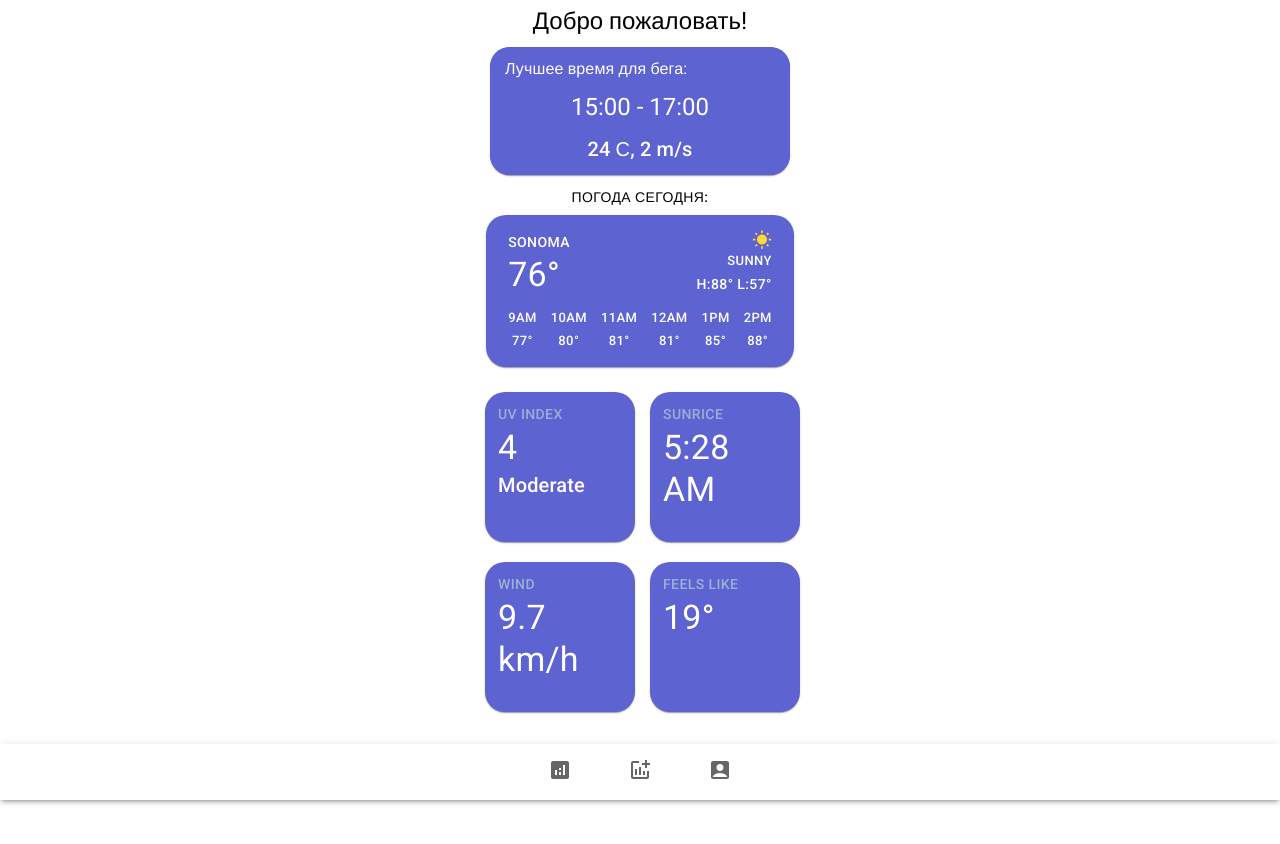
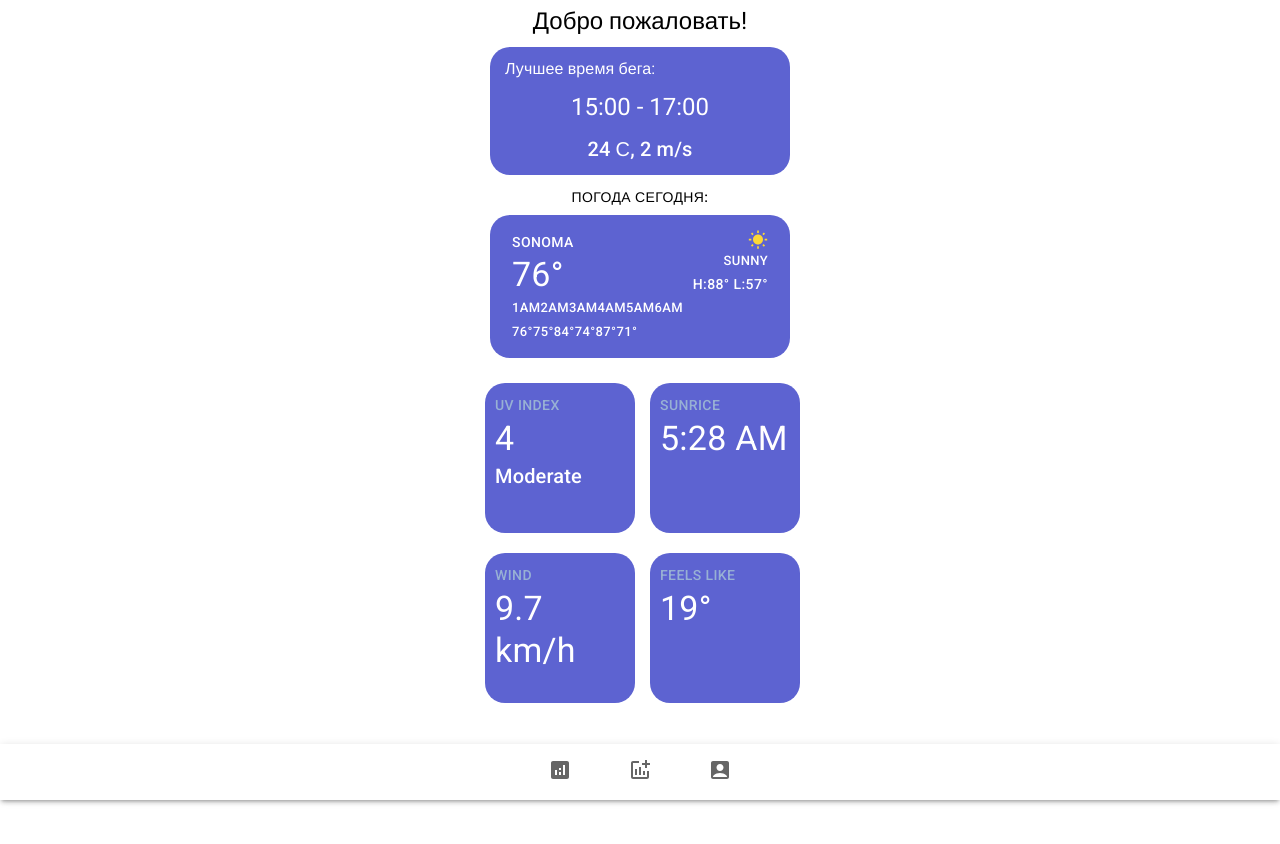
Before and after one commit to RussianFrost/Run-Weather, a React (Create React App) app: page / in a window 1280 px wide. Shown: the top 844 px of the page. After the commit the page ends 800 px from the top, so only its background shows below. Built offline with nearby package versions, Linux system fonts and the light colour scheme; a web font is replaced by a local one.

Commit message:
Error correction 1/2

```diff
--- a/src/App.css
+++ b/src/App.css
@@ -8,8 +8,3 @@
   justify-content: center;
   width: 100%;
 }
-
-/*.App-body {*/
-/*  display: flex;*/
-/*  justify-content: center;*/
-/*}*/
--- a/src/components/WearthDayBlock.tsx
+++ /dev/null
@@ -1,31 +0,0 @@
-import React from "react";
-import { Typography } from "@mui/material";
-import WbSunnyIcon from "@mui/icons-material/WbSunny";
-import { yellow } from "@mui/material/colors";
-
-type WeatherDayProps = {
-  city: any;
-  weatherdata: any;
-  weatheraverage: any;
-  weatherstatus: any;
-};
-
-const WeatherDayBlock: React.FC<WeatherDayProps> = (weatherday) => {
-  return (
-    <div className="wearth-block-status">
-      <div className="wearth-city">
-        <Typography variant="button"> {weatherday.city} </Typography>
-        <Typography variant="h4"> {weatherday.weatherdata} </Typography>
-      </div>
-      <div className="wearth-status">
-        <WbSunnyIcon fontSize="small" sx={{ color: yellow[600] }} />
-        <Typography variant="button" fontSize="small">
-          {weatherday.weatherstatus}
-        </Typography>
-        <Typography variant="button">{weatherday.weatheraverage}</Typography>
-      </div>
-    </div>
-  );
-};
-
-export default WeatherDayBlock;
--- a/src/components/WearthWeekBlock.tsx
+++ /dev/null
@@ -1,24 +0,0 @@
-import React from "react";
-import { Typography } from "@mui/material";
-
-type WeatherWeekProps = {
-  time: any;
-  degrees: any;
-};
-
-const WeatherWeekBlock: React.FC<WeatherWeekProps> = (weatherweek) => {
-  return (
-    <div className="wearth-week">
-      <div className="wearth-day">
-        <Typography variant="button" fontSize="small">
-          {weatherweek.time}
-        </Typography>
-        <Typography variant="button" fontSize="small">
-          {weatherweek.degrees}
-        </Typography>
-      </div>
-    </div>
-  );
-};
-
-export default WeatherWeekBlock;
--- a/src/components/WearthWelcomeContainer.tsx
+++ /dev/null
@@ -1,26 +0,0 @@
-import React from "react";
-import "../pages/Home/Home.css";
-import { Typography } from "@mui/material";
-
-type WeatherDayBlock = {
-  time: any;
-  data: any;
-};
-
-const WeatherWelcomeContainer: React.FC<WeatherDayBlock> = (weatherday) => {
-  return (
-    <div className="wearth-block">
-      <Typography variant="body1" className="values-wearth-name">
-        Лучшее время для бега:
-      </Typography>
-      <Typography variant="h5" className="values-wearth">
-        {weatherday.time}
-      </Typography>
-      <Typography variant="h6" className="values-wearth">
-        {weatherday.data}
-      </Typography>
-    </div>
-  );
-};
-
-export default WeatherWelcomeContainer;
--- /dev/null
+++ b/src/components/WearthWelcomeContainer/WearthWelcomeContainer.tsx
@@ -0,0 +1,27 @@
+import React from "react";
+import "../WearthWelcomeContainer/WeatherWelcomeContainer.css";
+import { Typography, Paper } from "@mui/material";
+
+type WeatherDayBlock = {
+  title: string;
+  time: string;
+  data: string;
+};
+
+const WeatherWelcomeContainer: React.FC<WeatherDayBlock> = (weatherDay) => {
+  return (
+    <div className="weather-block">
+      <Typography variant="body1" className="values-weather-name">
+        {weatherDay.title}
+      </Typography>
+      <Typography variant="h5" className="values-weather">
+        {weatherDay.time}
+      </Typography>
+      <Typography variant="h6" className="values-weather">
+        {weatherDay.data}
+      </Typography>
+    </div>
+  );
+};
+
+export default WeatherWelcomeContainer;
--- /dev/null
+++ b/src/components/WearthWelcomeContainer/WeatherWelcomeContainer.css
@@ -0,0 +1,19 @@
+.weather-block {
+  width: 300px;
+  height: auto;
+  background-color: #5d63d1;
+  color: white;
+  border-radius: 20px;
+}
+.values-weather-name {
+  padding-top: 10px;
+  padding-left: 15px;
+  padding-bottom: 10px;
+}
+.values-weather {
+  display: flex;
+  justify-content: center;
+  padding-bottom: 10px;
+}
+
+/* Пофикшено */
--- /dev/null
+++ b/src/components/WeatherMicroContainer/WeatherMicroContainer.css
@@ -0,0 +1,16 @@
+.micro-blocks {
+  width: 130px;
+  height: 130px;
+  display: flex;
+  flex-direction: column;
+  padding: 10px;
+  margin-left: 10px;
+  margin-right: 5px;
+  margin-bottom: 20px;
+  background-color: #5d63d1;
+  border-radius: 20px;
+  color: white;
+}
+.micro-name {
+  color: rgb(152, 177, 212);
+}
--- a/src/components/WearthMicroContainers.tsx
+++ b/src/components/WeatherMicroContainer/WeatherMicroContainers.tsx
@@ -1,6 +1,6 @@
 import React from "react";
-import { Paper, Typography } from "@mui/material";
-import wearthWeekBlock from "./WearthWeekBlock";
+import { Typography } from "@mui/material";
+import "../WeatherMicroContainer/WeatherMicroContainer.css";
 
 type WearherMicroBlocks = {
   type: any;
@@ -12,12 +12,8 @@ type WearherMicroBlocks = {
 
 const WeatherMicroContainers: React.FC<WearherMicroBlocks> = (wearhermicro) => {
   return (
-    <div className="wether-micro-name">
-      <Typography
-        variant="button"
-        className="micro-name"
-        sx={{ color: "rgb(152,177,212)" }}
-      >
+    <div className="micro-blocks">
+      <Typography variant="button" className="micro-name">
         {wearhermicro.type}
       </Typography>
       <Typography variant="h4">{wearhermicro.data}</Typography>
--- /dev/null
+++ b/src/components/WeatherWeekBlock/WeatherWeekBlock.css
@@ -0,0 +1,48 @@
+.weather-block-status {
+  display: flex;
+  flex-direction: column;
+  padding-bottom: 10px;
+  border-radius: 20px;
+  color: white;
+  background-color: #5d63d1;
+  width: 270px;
+  height: auto;
+  padding: 15px 15px 15px 15px;
+}
+.weather-city {
+  display: flex;
+  flex-direction: column;
+  align-items: flex-start;
+  padding-left: 7px;
+}
+.weather-status {
+  display: flex;
+  flex-direction: column;
+  align-items: flex-end;
+  padding-right: 7px;
+}
+.weather-week {
+  display: flex;
+}
+.weather-day {
+  display: flex;
+
+  justify-content: center;
+  flex-direction: column;
+  padding-left: 7px;
+  padding-right: 7px;
+}
+.weather-now {
+  display: flex;
+  justify-content: space-between;
+}
+.weather-hour{
+  display: flex;
+  align-items: center;
+  justify-content: center;
+}
+.weather-degress{
+  display: flex;
+  align-items: center;
+  justify-content: center;
+}
--- /dev/null
+++ b/src/components/WeatherWeekBlock/WeatherWeekBlock.tsx
@@ -0,0 +1,54 @@
+import React from "react";
+import { Typography } from "@mui/material";
+import WbSunnyIcon from "@mui/icons-material/WbSunny";
+import { yellow } from "@mui/material/colors";
+import "../WeatherWeekBlock/WeatherWeekBlock.css";
+
+type WeatherDayProps = {
+  city: string;
+  weatherData: string;
+  weatherAverage: string;
+  weatherStatus: string;
+  sixHoursDegrees: string[];
+  sixHoursTime: string[];
+};
+
+const WeatherDayBlock: React.FC<WeatherDayProps> = (props) => {
+  return (
+    <div className="weather-block-status">
+      <div className="weather-now">
+        <div className="weather-city">
+          <Typography variant="button"> {props.city} </Typography>
+          <Typography variant="h4"> {props.weatherData} </Typography>
+        </div>
+        <div className="weather-status">
+          <WbSunnyIcon fontSize="small" sx={{ color: yellow[600] }} />
+          <Typography variant="button" fontSize="small">
+            {props.weatherStatus}
+          </Typography>
+          <Typography variant="button">{props.weatherAverage}</Typography>
+        </div>
+      </div>
+      <div className="weather-week">
+        <div className="weather-day">
+          <div className="weather-hour">
+            {props.sixHoursTime.map((data, index) => (
+              <Typography key={index} variant="button" fontSize="small">
+                {data}
+              </Typography>
+            ))}
+          </div>
+          <div className="weather-degrees">
+            {props.sixHoursDegrees.map((data, index) => (
+              <Typography key={index} variant="button" fontSize="small">
+                {data}
+              </Typography>
+            ))}
+          </div>
+        </div>
+      </div>
+    </div>
+  );
+};
+
+export default WeatherDayBlock;
--- a/src/pages/Home/Home.css
+++ b/src/pages/Home/Home.css
@@ -4,7 +4,7 @@
   flex-direction: column;
   justify-content: flex-start;
   align-items: center;
-  height: 120vh;
+  height: 100vh;
 }
 
 /*Блок с лучшим временем*/
@@ -16,13 +16,7 @@
 .better-time-text {
   font-family: "Franklin Gothic Medium", "Arial Narrow", Arial, sans-serif;
 }
-.wearth-block {
-  width: 300px;
-  height: auto;
-  background-color: #5d63d1;
-  border-radius: 20px;
-}
-.wearth-typography-today {
+.weather-typography-today {
   padding-top: 10px;
   padding-bottom: 5px;
 }
@@ -30,64 +24,20 @@
   padding-top: 5px;
   padding-bottom: 10px;
 }
-.values-wearth {
-  display: flex;
-  justify-content: center;
-  padding-bottom: 10px;
-}
-.values-wearth-name {
-  padding-top: 10px;
-  padding-left: 15px;
-  padding-bottom: 10px;
-}
-
-/*Блок с общей погодой*/
-.wearth-today-block {
-  width: auto;
-  height: auto;
-  padding: 15px 15px 15px 15px;
-  /*float: left;*/
-  border-radius: 20px !important;
-}
-.wearth-city {
-  display: flex;
-  flex-direction: column;
-  padding-left: 7px;
-}
-.wearth-status {
-  display: flex;
-  flex-direction: column;
-  align-items: flex-end;
-  padding-right: 7px;
-}
-.wearth-day {
-  display: flex;
-  flex-direction: column;
-  align-items: center;
-  padding-left: 7px;
-  padding-right: 7px;
-}
-.wearth-week {
-  display: flex;
-  align-self: flex-end;
-}
-.wearth-block-status {
-  display: flex;
-  justify-content: space-between;
-  padding-bottom: 10px;
-}
 
 /*Верстка микро блоков*/
-
 .micro-blocks {
   width: 130px;
   height: 130px;
   display: flex;
-  align-items: column;
+  flex-direction: column;
   padding: 10px;
   margin-left: 10px;
   margin-right: 5px;
   margin-bottom: 20px;
+  background-color: #5d63d1;
+  border-radius: 20px;
+  color: white;
 }
 .weather-all-micro-blocks {
   margin-top: 25px;
--- a/src/pages/Home/Home.tsx
+++ b/src/pages/Home/Home.tsx
@@ -5,10 +5,9 @@ import "@fontsource/roboto/500.css";
 import "@fontsource/roboto/700.css";
 import "./Home.css";
 import { Paper, Typography } from "@mui/material";
-import WeatherWeekBlock from "../../components/WearthWeekBlock";
-import WeatherMicroContainers from "../../components/WearthMicroContainers";
-import WeatherWelcomeContainer from "../../components/WearthWelcomeContainer";
-import WeatherDayBlock from "../../components/WearthDayBlock";
+import WeatherWeekBlock from "../../components/WeatherWeekBlock/WeatherWeekBlock";
+import WeatherMicroContainers from "../../components/WeatherMicroContainer/WeatherMicroContainers";
+import WeatherWelcomeContainer from "../../components/WearthWelcomeContainer/WearthWelcomeContainer";
 
 const Home = () => {
   return (
@@ -16,60 +15,25 @@ const Home = () => {
       <Typography variant="h5" className="welcome-name">
         Добро пожаловать!
       </Typography>
-
-      <Paper
-        className="wearth-block"
-        variant="elevation"
-        elevation={1}
-        sx={{
-          backgroundColor: "#5d63d1",
-          color: "white",
-          borderRadius: "20px",
-        }}
-      >
       <WeatherWelcomeContainer
         time={"15:00 - 17:00"}
         data={"24 С, 2 m/s"}
+        title={"Лучшее время бега:"}
       ></WeatherWelcomeContainer>
-      </Paper>
-
-      <Typography variant="button" className="wearth-typography-today">
+      <Typography variant="button" className="weather-typography-today">
         Погода сегодня:
       </Typography>
-      <Paper
-        className="wearth-today-block"
-        variant="elevation"
-        elevation={1}
-        sx={{
-          backgroundColor: "#5d63d1",
-          color: "white",
-        }}
-      >
-        <WeatherDayBlock
+      <div className="wearth-today-block">
+        <WeatherWeekBlock
           city={"Sonoma"}
-          weatherdata={"76°"}
-          weatherstatus={"Sunny"}
-          weatheraverage={"H:88° L:57°"}
-        ></WeatherDayBlock>
-        <div className="wearth-week">
-          <WeatherWeekBlock time={"9AM"} degrees={"77°"}></WeatherWeekBlock>
-          <WeatherWeekBlock time={"10AM"} degrees={"80°"}></WeatherWeekBlock>
-          <WeatherWeekBlock time={"11AM"} degrees={"81°"}></WeatherWeekBlock>
-          <WeatherWeekBlock time={"12AM"} degrees={"81°"}></WeatherWeekBlock>
-          <WeatherWeekBlock time={"1PM"} degrees={"85°"}></WeatherWeekBlock>
-          <WeatherWeekBlock time={"2PM"} degrees={"88°"}></WeatherWeekBlock>
+          weatherData={"76°"}
+          weatherStatus={"Sunny"}
+          weatherAverage={"H:88° L:57°"}
+          sixHoursTime={["1AM", "2AM", "3AM", "4AM", "5AM", "6AM"]}
+          sixHoursDegrees={["76°", "75°", "84°", "74°", "87°", "71°"]}
+        ></WeatherWeekBlock>
       </div>
-      </Paper>
       <div className="weather-all-micro-blocks">
-        <Paper
-          className="micro-blocks"
-          sx={{
-            backgroundColor: "#5d63d1",
-            color: "white",
-            borderRadius: "20px",
-          }}
-        >
-          <div className="weather-micro-container">
         <WeatherMicroContainers
           type={"UV INDEX"}
           data={"4"}
@@ -77,16 +41,6 @@ const Home = () => {
           time={""}
           weather={""}
         ></WeatherMicroContainers>
-          </div>
-        </Paper>
-        <Paper
-          className="micro-blocks"
-          sx={{
-            backgroundColor: "#5d63d1",
-            color: "white",
-            borderRadius: "20px",
-          }}
-        >
         <WeatherMicroContainers
           type={"SUNRICE"}
           data={"5:28 AM"}
@@ -94,16 +48,6 @@ const Home = () => {
           time={"Sunset: 7:25PM"}
           weather={""}
         ></WeatherMicroContainers>
-        </Paper>
-        <Paper
-          className="micro-blocks"
-          sx={{
-            backgroundColor: "#5d63d1",
-            color: "white",
-            borderRadius: "20px",
-          }}
-        >
-          <div className="weather-micro-container">
         <WeatherMicroContainers
           type={"WIND"}
           data={"9.7 km/h"}
@@ -111,17 +55,6 @@ const Home = () => {
           time={""}
           weather={""}
         ></WeatherMicroContainers>
-          </div>
-        </Paper>
-        <Paper
-          className="micro-blocks"
-          sx={{
-            backgroundColor: "#5d63d1",
-            color: "white",
-            borderRadius: "20px",
-          }}
-        >
-          <div className="weather-micro-container">
         <WeatherMicroContainers
           type={"FEELS LIKE"}
           data={"19°"}
@@ -130,8 +63,6 @@ const Home = () => {
           weather={""}
         ></WeatherMicroContainers>
       </div>
-        </Paper>
-      </div>
     </div>
   );
 };
```
Lines whose indentation alone changed are shown as unchanged.
